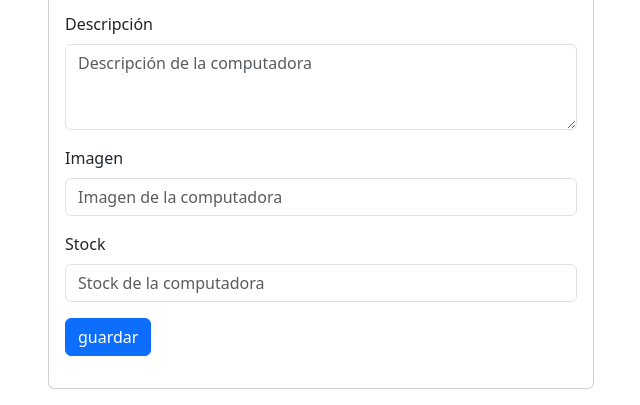
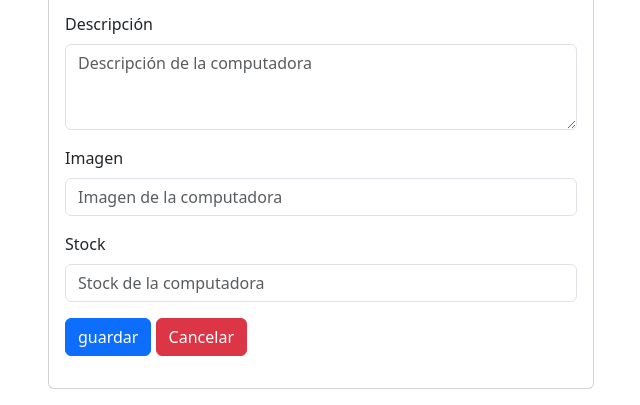
Before and after one commit to CristhianMoreno97/crud-flask-mongodb, a Flask app: page /computers/add in a window 1280 px wide. Shown: the part 870-1275 px from the top of the page, without its empty margins (34-674 px from the left). Run offline with Flask 3, Linux system fonts and the light colour scheme.

Commit message:
add button cancel operation

```diff
--- a/templates/add_computer.html
+++ b/templates/add_computer.html
@@ -68,6 +68,7 @@
                                 <input type="number" class="form-control" id="stock" name="stock" placeholder="Stock de la computadora">
                             </div>
                             <button class="btn btn-primary" type="submit">guardar</button>
+                            <a href="/computers" class="btn btn-danger">Cancelar</a>
                         </form>
                     </div>
                 </div>
--- a/templates/edit_computer.html
+++ b/templates/edit_computer.html
@@ -55,6 +55,7 @@
                                                 <small>stock</small>
                                                 <input type="number" class="form-control mb-3" value="{{computer.stock}}" name="stock">
                                                 <button class="btn btn-primary" type="submit">Guardar cambios</button>
+                                                <a href="/computers" class="btn btn-danger">Cancelar</a>
                                             </form>
                                         </li>
                                     </div>
```
